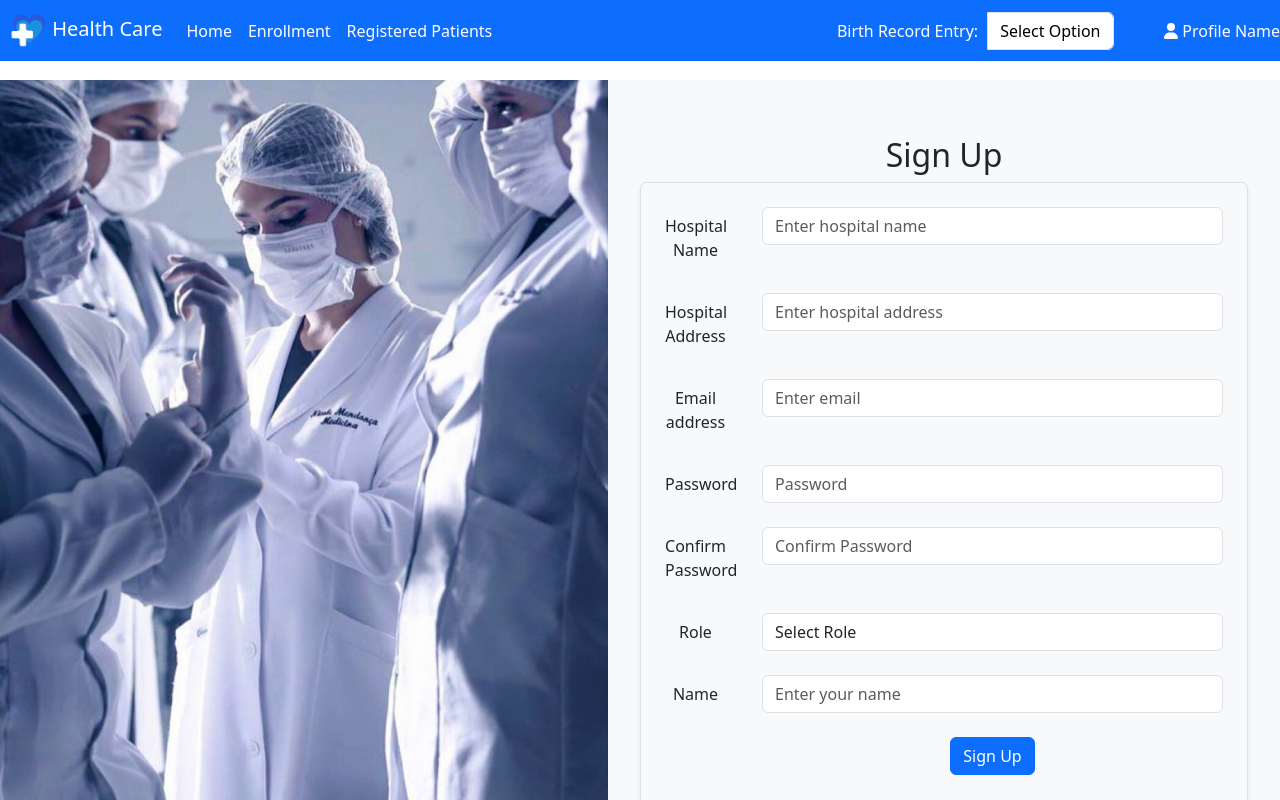
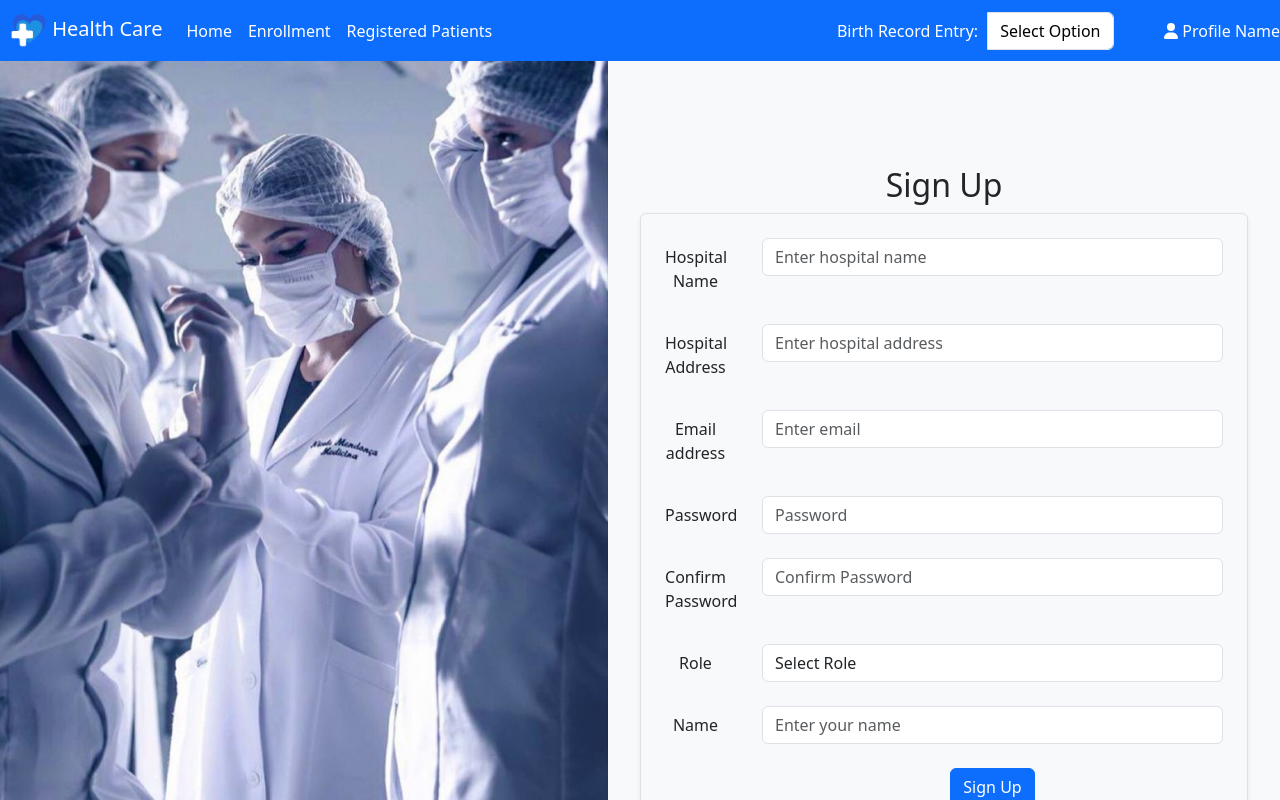
Before and after one commit to nagaraja6050266/medico-legal-client, a React (Vite) app: page /signup in a window 1280 px wide. Shown: the top 800 px of the page. Built offline with nearby package versions, Linux system fonts and the light colour scheme.

Commit message:
Outlet Margin chages

```diff
--- a/src/components/Login/Auth.css
+++ b/src/components/Login/Auth.css
@@ -1,6 +1,5 @@
 .auth-container {
     display: flex;
-    height: 100vh;
 }
 
 .auth-image {
--- a/src/components/Login/SignUp.jsx
+++ b/src/components/Login/SignUp.jsx
@@ -6,7 +6,7 @@ function SignUp() {
     const [role, setRole] = useState("");
 
     return (
-        <div className="auth-container" style={{width: "100vw", height: "100vh"}}>
+        <div className="auth-container">
             <div className="auth-image">
                 <img src="../src/assets/signin.jpg" alt="Sign Up" />
             </div>
--- a/src/components/Template.jsx
+++ b/src/components/Template.jsx
@@ -5,7 +5,7 @@ export function Template() {
     return (
         <>
             <NavBar />
-            <div style={{marginTop: "80px"}}>
+            <div style={{marginTop: "60px"}}>
                 <Outlet />
             </div>
         </>
```
